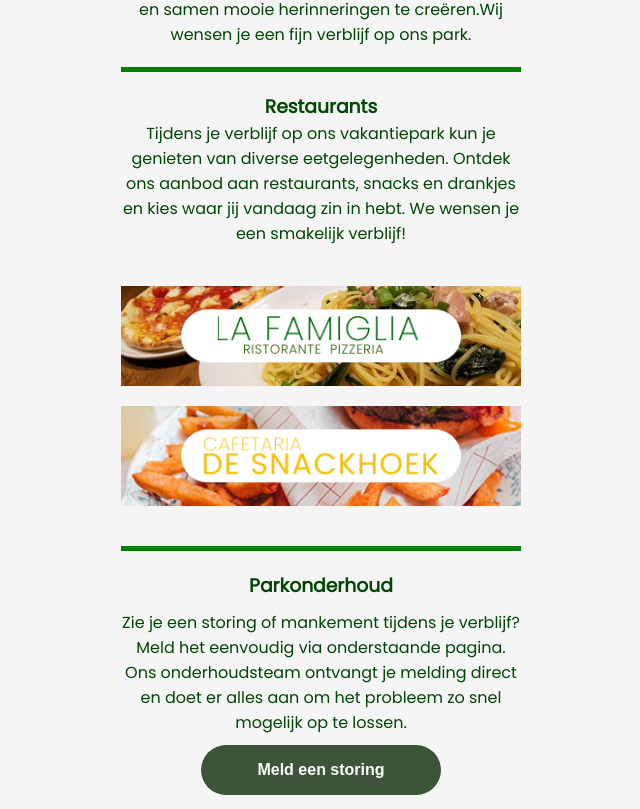
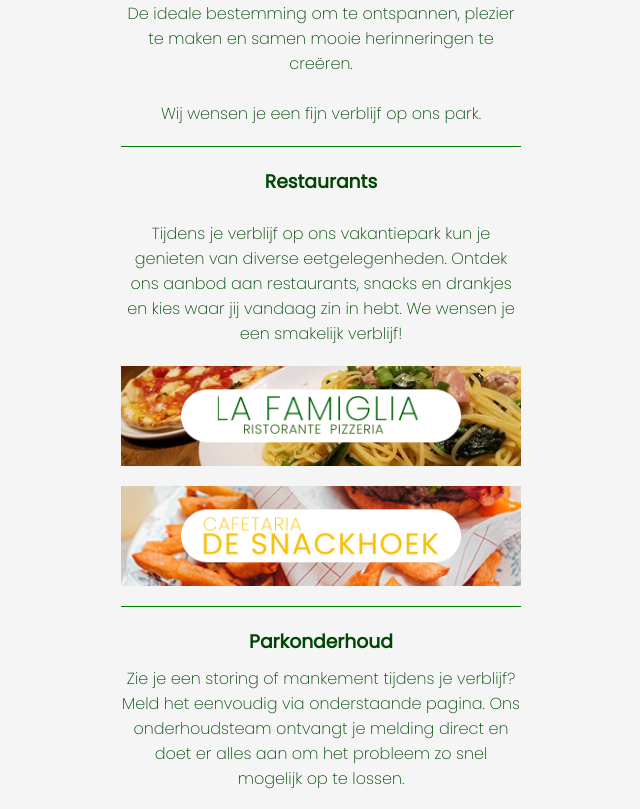
Before and after one commit to xiph-xiph/area42-3, a React (Vite) app in the folder frontend/: page / in a window 1280 px wide. Shown: the part 468-1277 px from the top of the page, without its empty margins (319-959 px from the left). Built offline with nearby package versions, Linux system fonts and the light colour scheme.

Commit message:
Voor debuggen alles online syncen

```diff
--- a/frontend/src/App.tsx
+++ b/frontend/src/App.tsx
@@ -1,6 +1,6 @@
 import { Routes, Route } from "react-router-dom";
 
-import HomePage from "./pages/HomePage";
+
 import RestaurantPage from "./pages/RestaurantPage";
 import SnackhoekPage from "./pages/SnackhoekPage";
 import SnackMenuPage from "./pages/SnackMenuPage";
--- a/frontend/src/pages/area54.css
+++ b/frontend/src/pages/area54.css
@@ -1,4 +1,10 @@
+.background-image {
+    min-height: 100vh;
+    background-image: url();
+}
+
 .area54-container {
+    width: 100%;
     max-width: 400px;
     display: flex;
     flex-direction: column;
@@ -8,6 +14,7 @@
     gap: 20px;
 
     text-align: center;
+    font-weight: 200;
 
 }
 
@@ -28,14 +35,14 @@
 .greenline {
     background-color: green;
     width: 100%;
-    height: 5px;
+    height: 1px;
 }
+
 
 .restaurant-area54 .service-card {
     width: 400px;
     height: 100px;
     border-radius: 0px;
-    margin: 20px;
 
 }
 
@@ -46,8 +53,14 @@
     gap: 10px;
 }
 
+.restaurant-area54 {
+    display: flex;
+    flex-direction: column;
+    gap: 20px;
+}
+
 .button-onderhoud54 {
-    width: 60%;
+    width: 50%;
 
     padding: 1rem;
 
@@ -67,7 +80,13 @@
 
     transition: var(--transition);
 
-    margin-bottom: 20px;
+    margin-bottom: 10px;
+
+    margin-top: 10px;
+}
+
+.button-onderhoud54:hover {
+    background-color: rgb(190, 190, 190);
 }
 
 .footer-info {
--- a/frontend/src/pages/area54.tsx
+++ b/frontend/src/pages/area54.tsx
@@ -44,6 +44,7 @@
 const HomePageNew = () => {
     return (
 
+                <div>
                     <div className="area54-container">
 
                         <div className="logo54-container"><img src={area54Logo} alt="logo" className="logo-area54" /></div>
@@ -53,15 +54,22 @@
                         </div>
 
 
-                    <p className="welcome-text">Welkom bij vakantiepark Area54!De ideale bestemming om te ontspannen, plezier te maken en samen mooie herinneringen te creëren.Wij wensen je een fijn verblijf op ons park.</p>
+                        <p className="welcome-text"
+                        ><h3>Welkom bij vakantiepark Area54!</h3>
+                             <br/>
+
+                            De ideale bestemming om te ontspannen, plezier te maken en samen mooie herinneringen te creëren.
+                             <br/>
+                             <br/>
+
+                            Wij wensen je een fijn verblijf op ons park.</p>
 
                         <div className="greenline"></div>
-
                         <div className="text-area54">
                             <h3>Restaurants</h3>
+                            <br />
                             <p>Tijdens je verblijf op ons vakantiepark kun je genieten van diverse eetgelegenheden. Ontdek ons aanbod aan restaurants, snacks en drankjes en kies waar jij vandaag zin in hebt. We wensen je een smakelijk verblijf!</p>
                         </div>
-
                         <section className="restaurant-area54">
                             {services.map((service) => (
                                     <ServiceCard
@@ -75,20 +83,16 @@
                         </section>
 
                         <div className="greenline"></div>
-
                         <div className="text-parkonderhoud">
                             <h3>Parkonderhoud</h3>
                             <p>Zie je een storing of mankement tijdens je verblijf? Meld het eenvoudig via onderstaande pagina. Ons onderhoudsteam ontvangt je melding direct en doet er alles aan om het probleem zo snel mogelijk op te lossen.</p>
-
 
                        <Link to="/parkonderhoud">
                           <button className="button-onderhoud54">Meld een storing</button>
                         </Link>
 
                         </div>
-
                         <div className="greenline"></div>
-
                         <FooterInfo
                               businessName="Area 54"
                               address="Areastraat 12"
@@ -100,7 +104,7 @@
                             />
 
 
-
+                    </div>
                 </div>
 
 
```
Also changed, not shown: 1 other file (tests, documents, lock files or other folders). Lines whose indentation alone changed are shown as unchanged.
